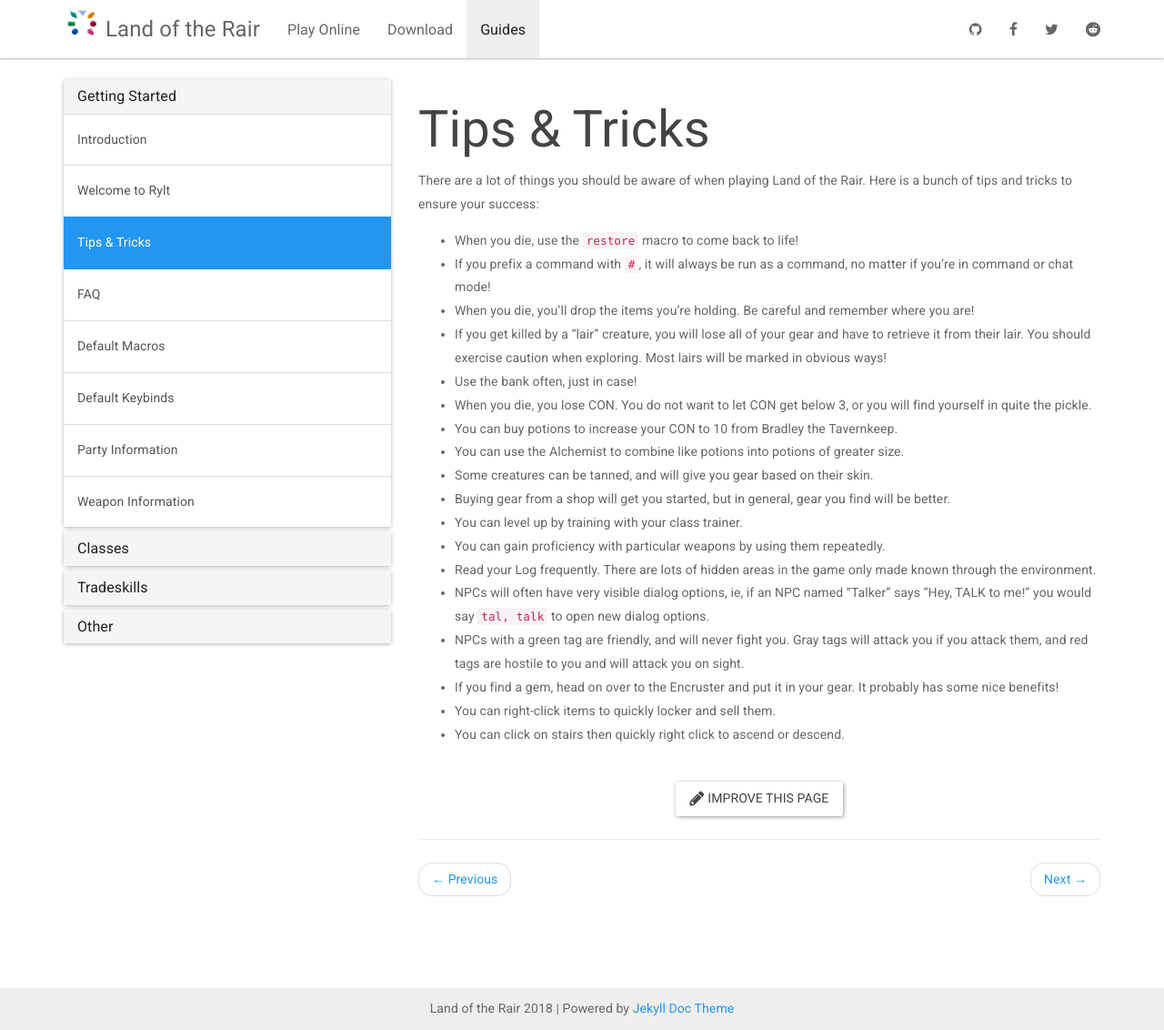
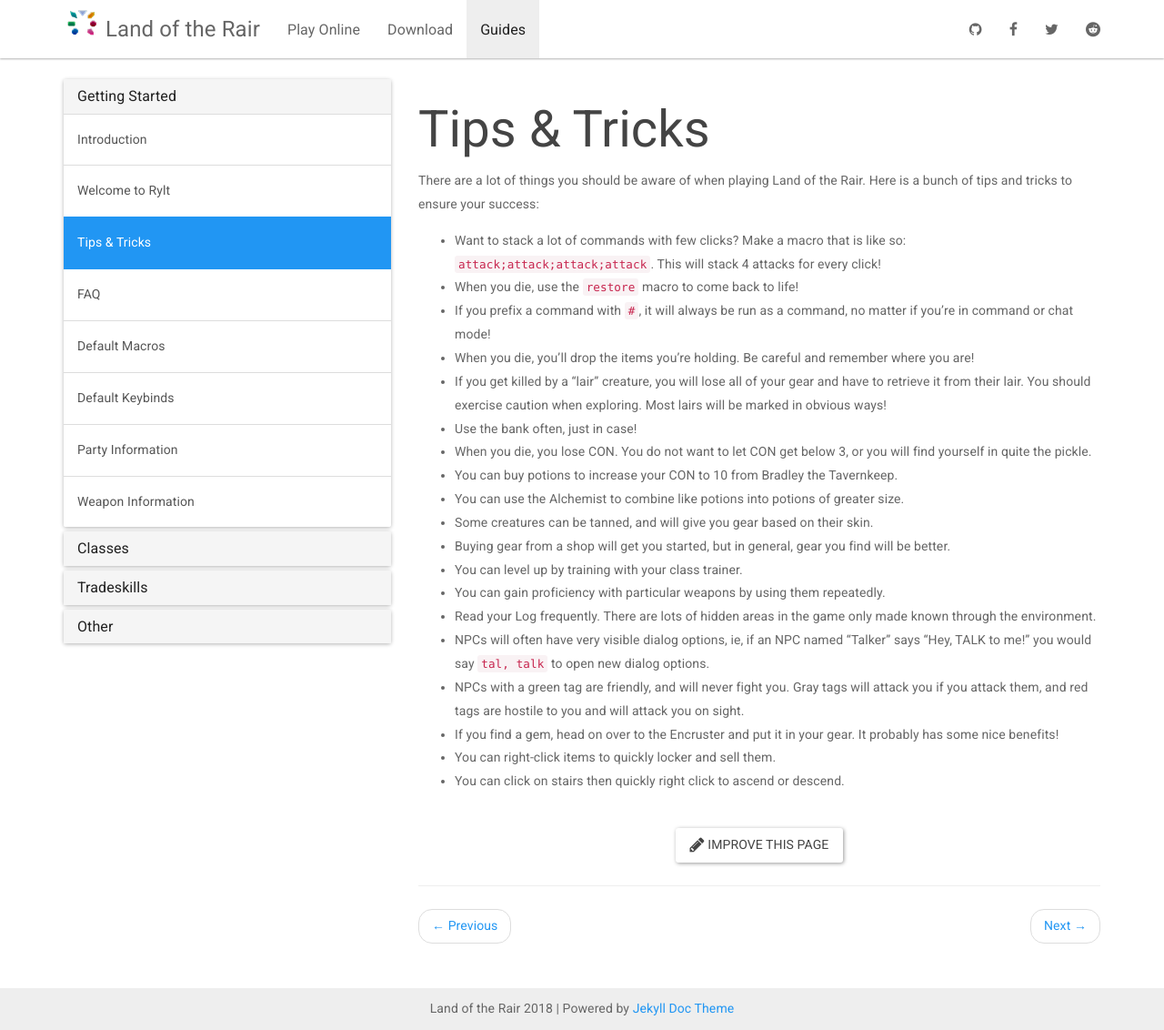
Before and after one commit to LandOfTheRair/landoftherair.github.io, a Jekyll site: the page built from _docs/getting-started/tips-tricks.md, in a window 1280 px wide and 1132 px high. Shown: the whole window at 91% size. Built offline with Jekyll 4.4.1, drawn with Linux system fonts in a browser that asks for light colours; nearby versions of some CDN libraries.

Commit message:
Update tips-tricks.md

```diff
--- a/_docs/getting-started/tips-tricks.md
+++ b/_docs/getting-started/tips-tricks.md
@@ -5,7 +5,7 @@ permalink: /docs/tips-tricks/
 
 There are a lot of things you should be aware of when playing Land of the Rair. Here is a bunch of tips and tricks to ensure your success:
 
-
+* Want to stack a lot of commands with few clicks? Make a macro that is like so: `attack;attack;attack;attack`. This will stack 4 attacks for every click!
 * When you die, use the `restore` macro to come back to life!
 * If you prefix a command with `#`, it will always be run as a command, no matter if you're in command or chat mode!
 * When you die, you'll drop the items you're holding. Be careful and remember where you are!
```
